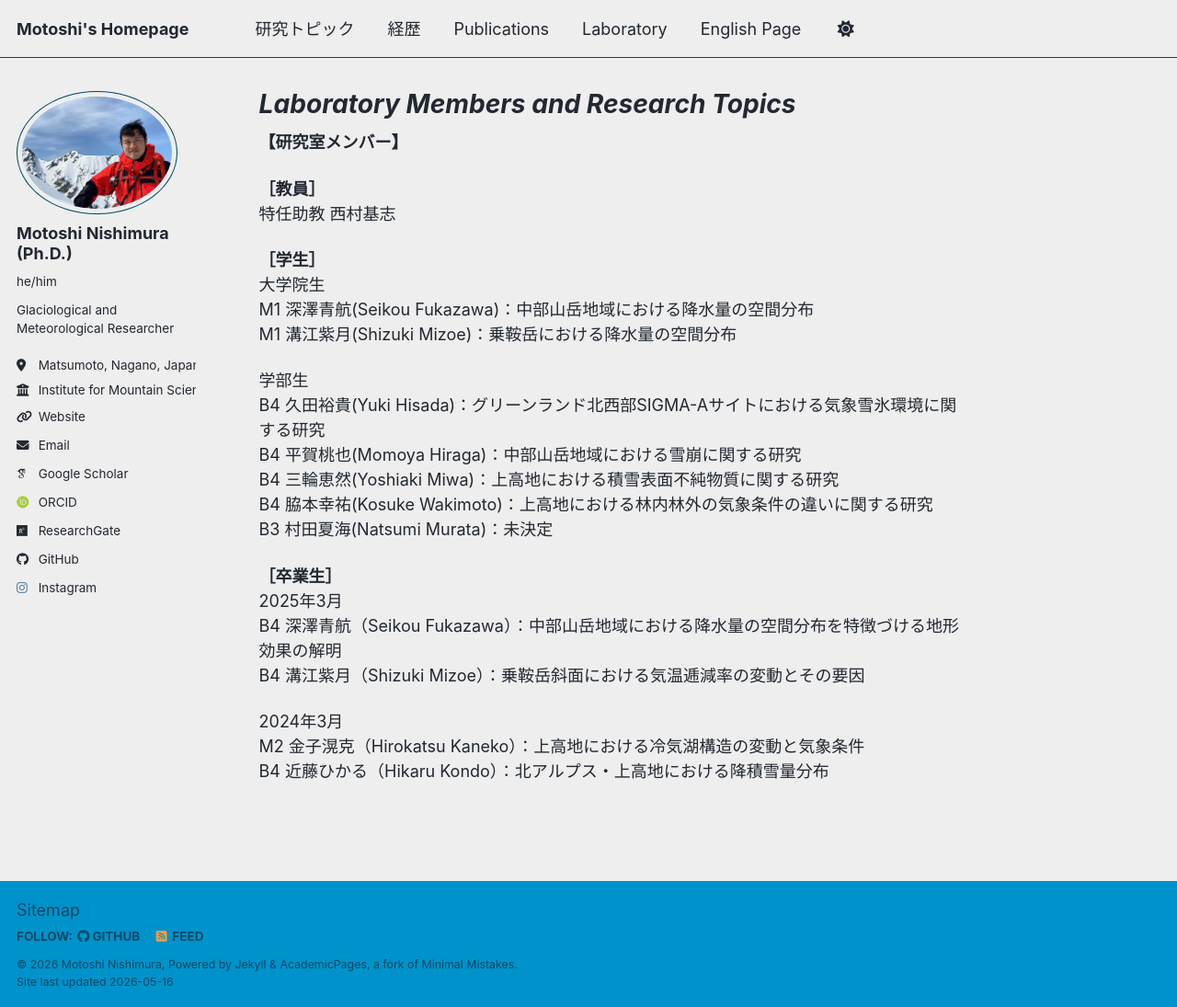
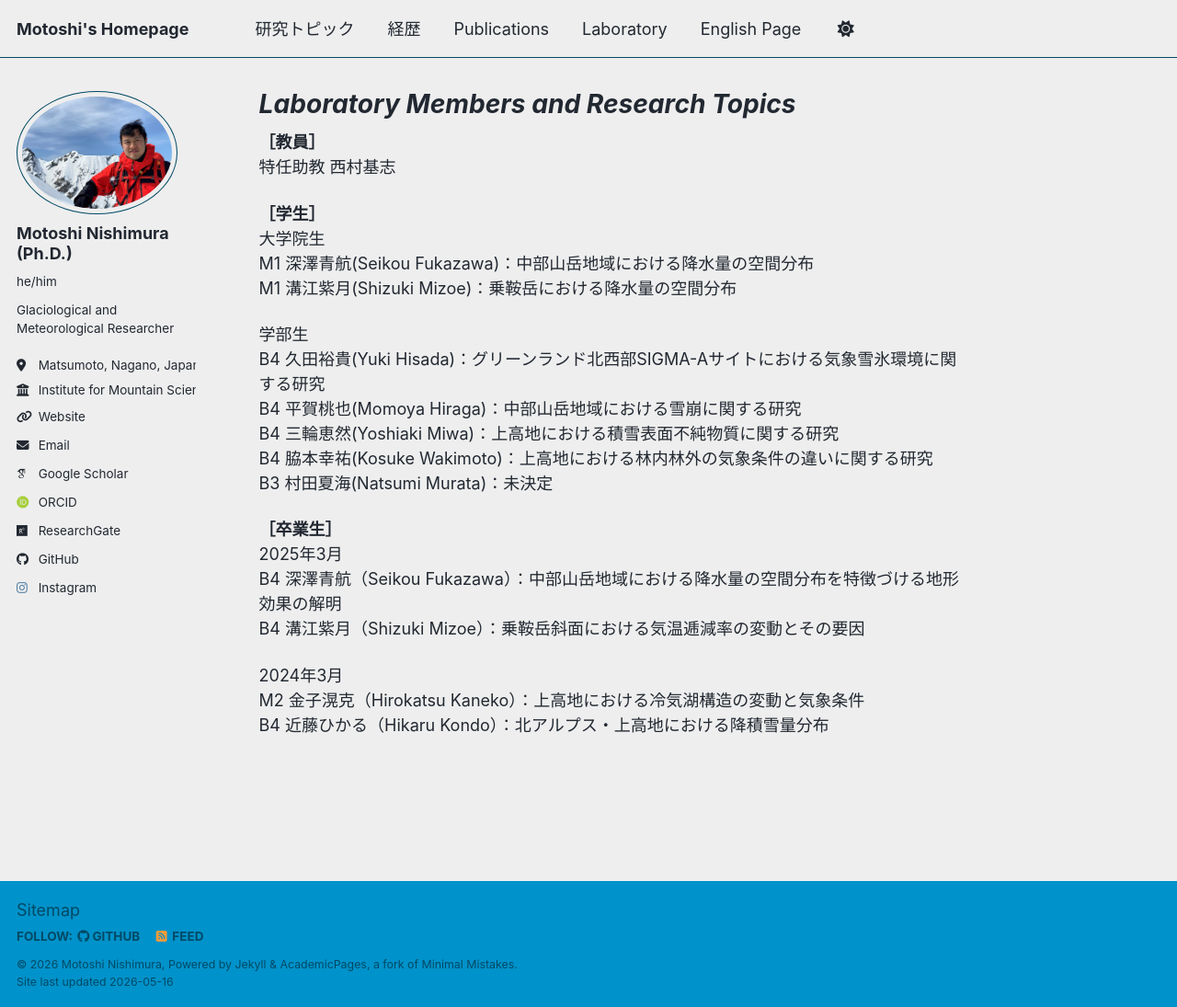
Before and after one commit to MotoshiNishimura/MotoshiNishimura.github.io, a Jekyll site: the page built from _pages/lab_mamber.md, in a window 1280 px wide and 1095 px high. Shown: the whole window at 92% size. Built offline with Jekyll 4.4.1, drawn with Linux system fonts in a browser that asks for light colours; some web fonts are replaced; a script bundle is joined from its source files by our own code; library files that are not in the unit come from our copies.

Commit message:
Update lab_mamber.md

```diff
--- a/_pages/lab_mamber.md
+++ b/_pages/lab_mamber.md
@@ -3,9 +3,6 @@ permalink: /lab_member/
 title: "*Laboratory Members and Research Topics*"
 author_profile: true
 ---
-
-**【研究室メンバー】**<br>
-
 **［教員］**<br>
 特任助教 西村基志<br>
 
```
